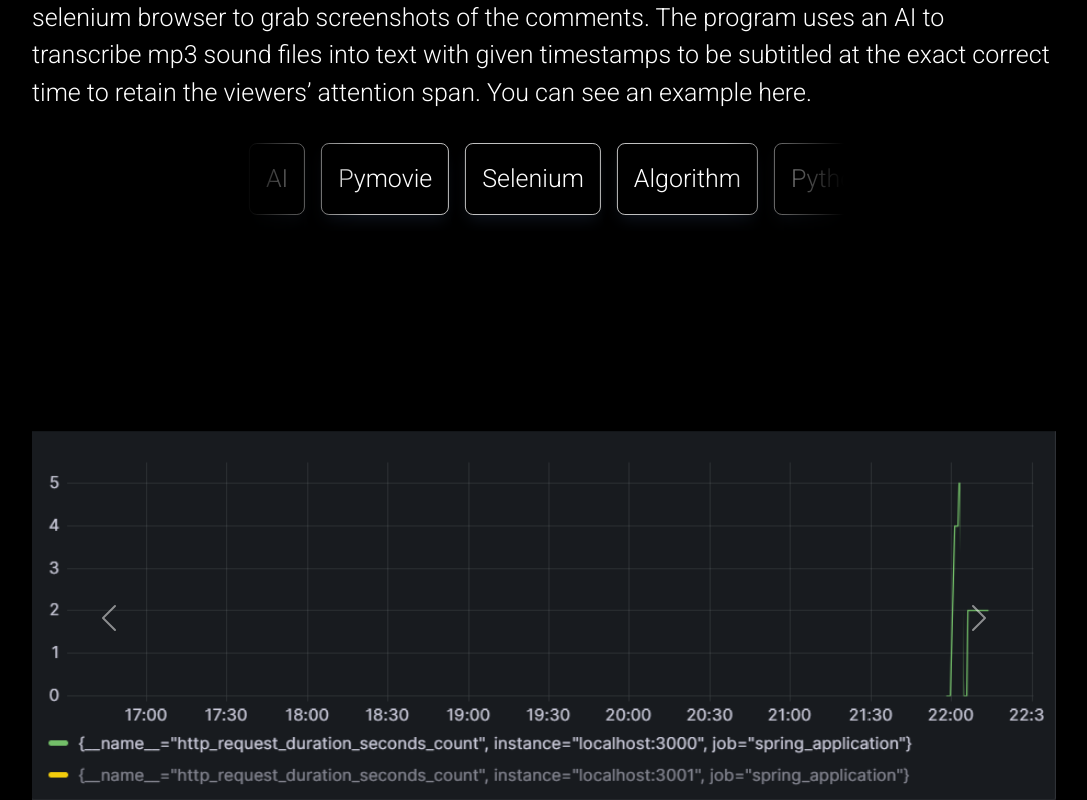
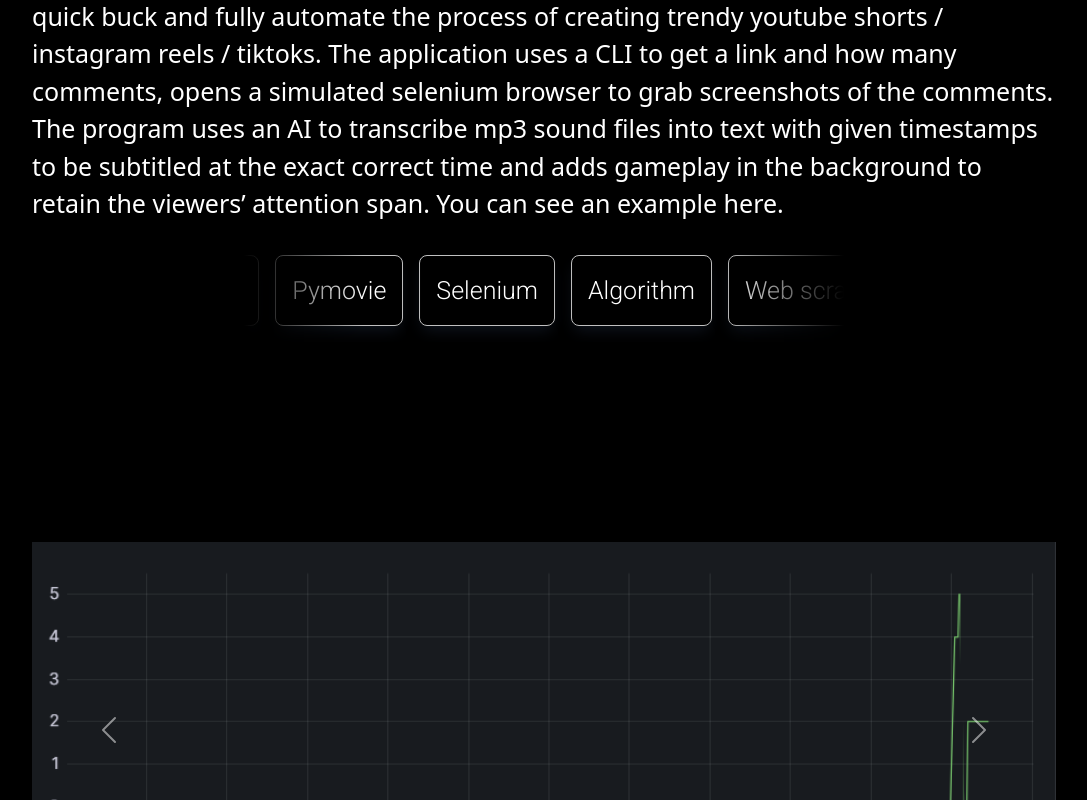
Before and after one commit to AliMousa27/website, a Vue app: page / in a window 1280 px wide. Shown: the part 5820-6620 px from the top of the page, without its empty margins (96-1183 px from the left). Built offline with nearby package versions, Linux system fonts and the light colour scheme; what vue3-typed-js would draw is missing.

Commit message:
refactor

```diff
--- a/src/components/blogs_components/blog_card.vue
+++ b/src/components/blogs_components/blog_card.vue
@@ -10,7 +10,7 @@
     </div>
   </div>
   <div
-    class="blog_card container"
+    class="blog_card_bottom container"
     style="height: auto; height: 55px; transform: translateY(-50px)"
     v-on:click="expandCard($event)"
   >
@@ -35,6 +35,7 @@
 export default {
   name: "BlogCard",
   mounted() {
+    //boolean to keep track of which card is expanded and which are collapsed
     const cards = document.querySelectorAll(".blog_card");
     cards.forEach((card) => {
       card.is_expanded = false;
@@ -44,6 +45,7 @@ export default {
   methods: {
     expandCard(e) {
       const target = e.currentTarget;
+      //if the user clicks the bottom part then its the element with an id, so i get the previous sibling that has class blog card and get the row which is child[0] to expand
       const card =
         target.id === "blog_card"
           ? target
@@ -61,7 +63,8 @@ export default {
 </script>
 
 <style scoped>
-.blog_card {
+.blog_card,
+.blog_card_bottom {
   background: #201c1c;
   border: #2c2c2c solid 2px;
   border-radius: 10px;
@@ -70,7 +73,8 @@ export default {
   width: 100vw;
 }
 
-.blog_card:hover {
+.blog_card:hover,
+.blog_card_bottom:hover {
   box-shadow: rgba(87, 87, 87, 0.35) 0px 5px 15px;
   background: #302c2c;
   cursor: pointer;
@@ -93,4 +97,10 @@ export default {
   background-image: url("https://www.freeiconspng.com/thumbs/white-arrow-png/white-down-arrow-png-2.png");
   background-size: contain;
 }
+
+h6 {
+  color: rgb(204, 196, 196);
+  font-family: "Roboto", sans-serif;
+  font-weight: 400;
+}
 </style>
--- a/src/components/intro_page_components/bubbles_background.vue
+++ b/src/components/intro_page_components/bubbles_background.vue
@@ -37,16 +37,21 @@ export default {
     var target_y = 0;
 
     const circle = document.getElementById("mouse_circle");
-
+    //function to keep track of the mouse
     onmousemove = function (e) {
       mouse_x = e.x;
       mouse_y = e.y;
     };
 
     function move_circle() {
-      var adjusted = window.scrollY + window.innerHeight;
+      //adjusted is to track how far the usedr sc
+      var scrollPositionWithViewportHeight =
+        window.scrollY + window.innerHeight;
 
-      if (adjusted <= window.innerHeight + window.innerHeight / 3) {
+      if (
+        scrollPositionWithViewportHeight <=
+        window.innerHeight + window.innerHeight / 3
+      ) {
         //move circles ever closer to the mouse at a pace controlled by the divisor
         target_x += (mouse_x - target_x) / 50;
         target_y += (mouse_y - target_y) / 50;
@@ -61,6 +66,7 @@ export default {
 };
 </script>
 <style scoped>
+/*the important part is to override previous styles*/
 @media (min-width: 800px) and (max-width: 1200px) {
   .gradients-container {
     margin-bottom: 20vw !important;
@@ -275,7 +281,7 @@ export default {
       rgba(140, 100, 255, 0) 40%
     )
     no-repeat;
-  top: -33%;
+  top: -53%;
   left: -40%;
 }
 </style>
--- a/src/components/shared_components/carousel.vue
+++ b/src/components/shared_components/carousel.vue
@@ -89,7 +89,7 @@ img {
 
 .carousel-item img {
   width: 100%;
-  height: 100%; /* Set a fixed height */
-  object-fit: cover; /* Ensure the image covers the area without distortion */
+  height: 100%;
+  object-fit: cover;
 }
 </style>
--- a/src/pages/bubbles_page.vue
+++ b/src/pages/bubbles_page.vue
@@ -65,7 +65,7 @@ export default {
         },
         {
           title: "Let Bro Cook",
-          text: "Let bro cook was the very first website I ever made and it served as the basis and introduction to web development that serves as a recipe sharing website. It is safe to say that this website sparked extreme interest and curiosity in fullstack development. The UI is responsive, animated, fluid and clean. I utilized ExpressJS for the backend alongside mongodb for persistent storage. Users can log in, change password, create recipes, favorite recipes and many other functionalities that are typical and atypical to CRUD apps alike and get recommendation from an algorithm. Finally, to breathe life into the platform, I web scraped over 1000 recipes from the internet from scratch.",
+          text: "Let bro cook was the very first website I ever made and it served as the basis and introduction to web development that serves as a recipe sharing website. It is safe to say that this website sparked extreme interest and curiosity in fullstack development. The UI is responsive, animated, fluid and clean. I utilized ExpressJS for the backend alongside mongodb for persistent storage. Users can log in, change password, create recipes, favorite recipes and many other functionalities that are typical and atypical to CRUD apps alike and get recommendation from an algorithm. Finally, to breathe life into the platform, I web scraped over 1000 recipes from the internet from scratch, encoded them in base64 then let the website render it.",
           tags: [
             "Vue",
             "Three.js",
@@ -86,7 +86,7 @@ export default {
         },
         {
           title: "Portfolio Website",
-          text: "Yes the astute observer would notice that this project is the actual website your on right now! Its written in Vue and serves as my platform to communicate the world who I am and what I do. It uses three js, moving linear gradients, gaussian blurs and advanced animations to bring my bring my vision to life.",
+          text: "Yes the astute observer would notice that this project is the actual website your on right now! Its written in Vue and serves as my platform to communicate the world who I am and what I do. It uses three js, moving linear gradients, gaussian blurs and advanced animations to bring my bring my vision and creativity to life.",
           tags: [
             "Vue",
             "Three.js",
@@ -104,14 +104,21 @@ export default {
         },
         {
           title: "Shorts Automater",
-          text: "This is a lightweight project that utilizes python and pymovie to essentially make a quick buck and fully automate the process of creating trendy youtube shorts / instagram reels / tiktoks. The application uses a CLI to get a link and how many comments, opens a simulated selenium browser to grab screenshots of the comments. The program uses an AI to transcribe mp3 sound files into text with given timestamps to be subtitled at the exact correct time to retain the viewers’ attention span. You can see an example here.",
-          tags: ["Python", "AI", "Pymovie", "Selenium", "Algorithm"],
+          text: "This is a lightweight project that utilizes python and pymovie to essentially make a quick buck and fully automate the process of creating trendy youtube shorts / instagram reels / tiktoks. The application uses a CLI to get a link and how many comments, opens a simulated selenium browser to grab screenshots of the comments. The program uses an AI to transcribe mp3 sound files into text with given timestamps to be subtitled at the exact correct time and adds gameplay in the background to retain the viewers’ attention span. You can see an example here.",
+          tags: [
+            "Python",
+            "AI",
+            "Pymovie",
+            "Selenium",
+            "Algorithm",
+            "Web scraping",
+          ],
           is_image: false,
           video_src: require("@/assets/shorts/shorts.mp4"),
         },
         {
           title: "Toothtrek",
-          text: "ToothTrek is a disturbed system that utilizes MQTT to streamline and make implementing the service oriented architecture style easier. The middleware layer that holds the service was written in spring boot while the front end was made with flutter. ToothTrek to simplify dental appointments. The application will enable easy booking for patients and dentists alike. Patients can find available time slots and dental offices, while dentists provide their schedules. The system consists of 4 main components, the website/app frontend, the express backend server, the dentist API, and the various services in the middleware layer. ",
+          text: "ToothTrek is a disturbed system that utilizes MQTT to streamline and make implementing the service oriented architecture style easier. The middleware layer that holds the service was written in spring boot while the front end was made with flutter. ToothTrek to simplify dental appointments. The application will enable easy booking for patients and dentists alike. Patients can find available time slots and dental offices, while dentists provide their schedules. The system consists of 4 main components, the website/app frontend, the express backend server, the dentist API, and the various services in the middleware layer. Moreover, the application was rigorously tested with CI/CD, to streamline the devolpment process, stress tested using locust and simulated millions of requests that could be handled and visualized in grafana. ",
           tags: [
             "Springboot",
             "Java",
@@ -119,6 +126,8 @@ export default {
             "Flutter",
             "Distributed system",
             "MQTT",
+            "Testing",
+            "CI/CD",
           ],
           images: [require("@/assets/temp.png"), require("@/assets/temp2.png")],
           is_image: true,
@@ -129,6 +138,7 @@ export default {
           tags: [
             "Android",
             "Java",
+            "Arduino",
             "Algorithms",
             "MQTT",
             "Embedded system",
@@ -180,11 +190,3 @@ export default {
   box-sizing: border-box;
 }
 </style>
-<style>
-html body {
-  overflow-x: hidden !important;
-  background: black !important;
-  font-family: "Roboto", sans-serif !important;
-  width: 100vw !important;
-}
-</style>
```
Also changed, not shown: src/App.vue (+0 -8 lines), src/components/about_me_components/hero_pictures.vue (+4 -3 lines), src/main.js (+1 -14 lines), src/router.js (added, +15 -0 lines).
